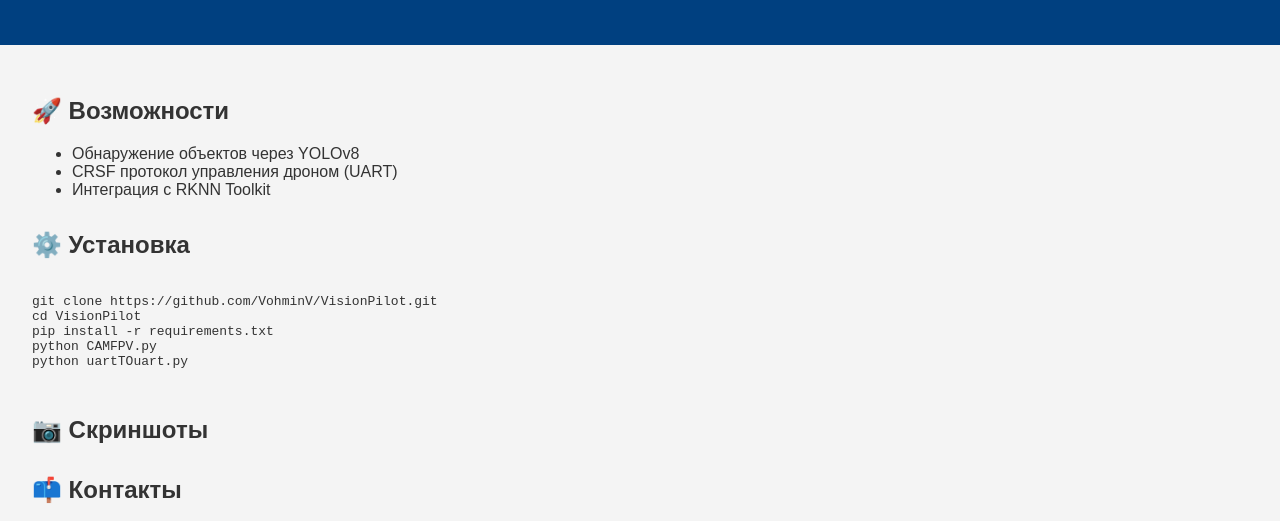
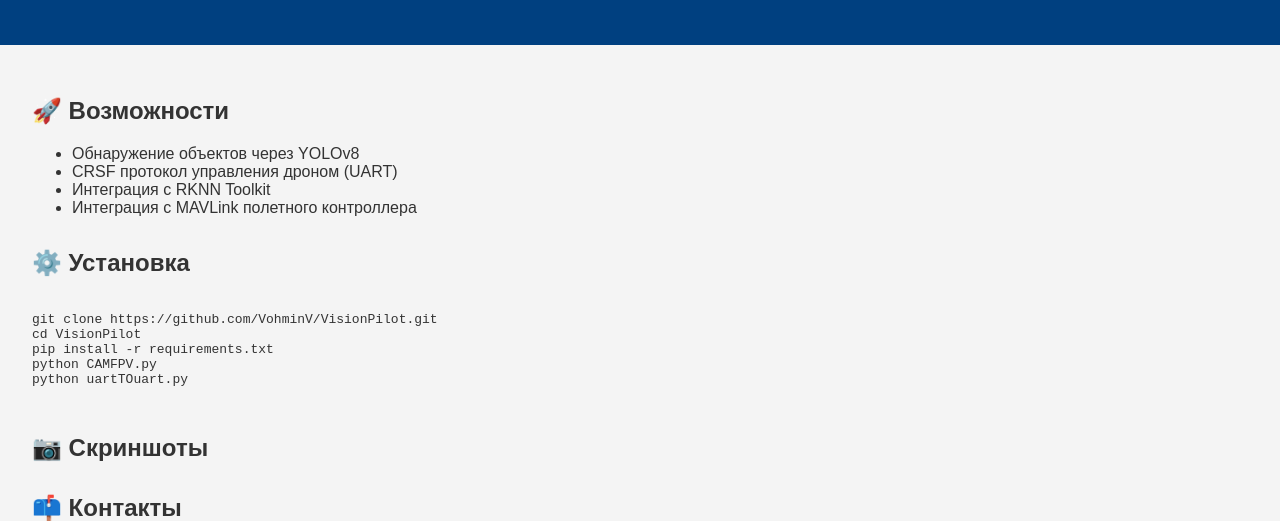
Before and after one commit to VohminV/VisionPilot, a plain HTML site: page docs/index.html in a window 1280 px wide. Shown: the part 237-758 px from the top of the page. Drawn offline with Linux system fonts and the light colour scheme.

Commit message:
Update Site

```diff
--- a/docs/index.html
+++ b/docs/index.html
@@ -20,6 +20,7 @@
         <li>Обнаружение объектов через YOLOv8</li>
         <li>CRSF протокол управления дроном (UART)</li>
         <li>Интеграция с RKNN Toolkit</li>
+        <li>Интеграция с MAVLink полетного контроллера</li>
       </ul>
     </section>
 
```
